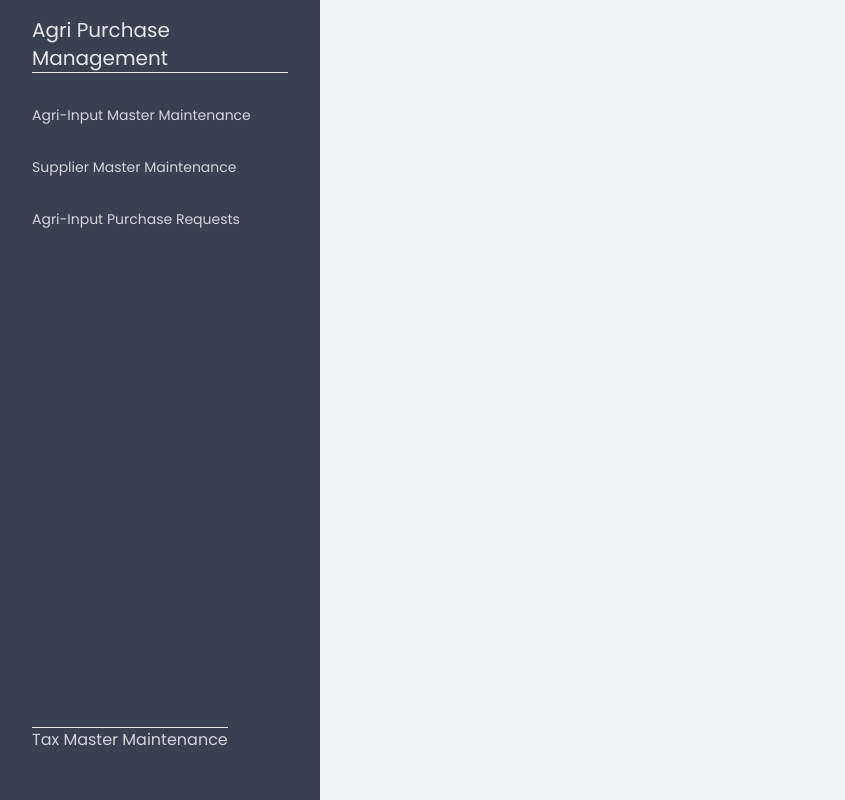
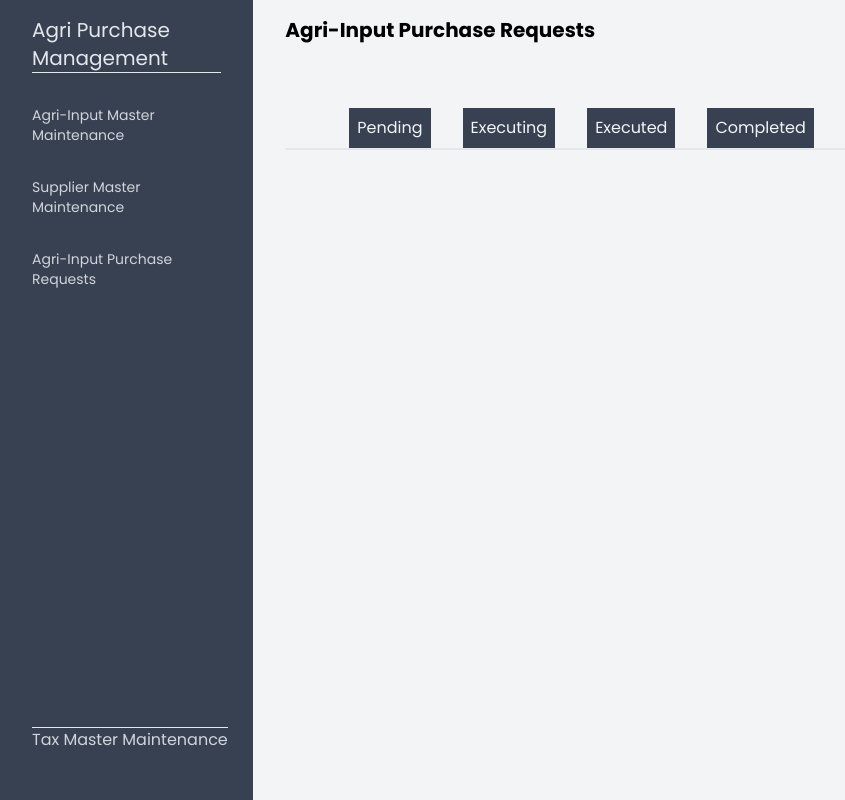
Before and after one commit to AL-S4H3R/skyber-test, a React (Create React App) app: page / in a window 1280 px wide. Shown: the whole page, without its empty margins (0-845 px from the left). Built offline with nearby package versions, Linux system fonts and the light colour scheme.

Commit message:
Added Top Bar

```diff
--- /dev/null
+++ b/src/components/agri-purchase/TopBar.tsx
@@ -0,0 +1,27 @@
+import React from 'react'
+
+const TopBar: React.FC = () => {
+    return(
+        <div className="w-full space-y-16">
+            <div>
+                <h1 className="text-xl font-bold">Agri-Input Purchase Requests</h1>
+            </div>
+            <div className="flex items-center w-full px-16 space-x-8 border-b-2">
+                <div className="bg-gray-700 text-gray-100 p-2">
+                    <a href="#">Pending</a>
+                </div>
+                <div className="bg-gray-700 text-gray-100 p-2">
+                    <a href="#">Executing</a>
+                </div>
+                <div className="bg-gray-700 text-gray-100 p-2">
+                    <a href="#">Executed</a>
+                </div>
+                <div className="bg-gray-700 text-gray-100 p-2">
+                    <a href="#">Completed</a>
+                </div>
+            </div>
+        </div>
+    )
+}
+
+export default TopBar
--- a/src/index.tsx
+++ b/src/index.tsx
@@ -1,7 +1,10 @@
 import React from 'react'
 import { render } from 'react-dom'
+import { BrowserRouter, Route, Switch } from 'react-router-dom'
 import './index.css'
-import Dashboard from './views/Dashboard'
+import AgriMaster from './views/AgriMaster'
+import AgriPurchase from './views/AgriPurchase'
+import SupplierMaster from './views/SupplierMaster'
 
 const App: React.FC = () => {
   return(
@@ -9,7 +12,13 @@ const App: React.FC = () => {
       <style>
         @import url('https://fonts.googleapis.com/css2?family=Poppins:ital,wght@0,100;0,200;0,300;0,400;0,500;0,600;0,700;0,800;0,900;1,100;1,200;1,300;1,400;1,500;1,600;1,700;1,800;1,900&display=swap');
       </style>
-      <Dashboard />
+      <BrowserRouter>
+        <Switch>
+          <Route exact path="/" component={AgriPurchase}/>
+          <Route path="/master" component={AgriMaster} />
+          <Route path="/supply" component={SupplierMaster} />
+        </Switch>
+      </BrowserRouter>
     </>
   )
 }
--- a/src/views/Dashboard.tsx
+++ b/src/views/AgriMaster.tsx
@@ -1,16 +1,19 @@
 import React from 'react'
 import Sidenav from '../components/Sidenav'
 
-const Dashboard: React.FC = () => {
-    return(
+const AgriMaster: React.FC = () => {
+    return (
         <div className="h-screen w-screen bg-gray-100">
             <div className="flex">
                 <div className="w-1/4">
                     <Sidenav />
+                </div>
+                <div className="px-8 py-4" style={{fontFamily:"'Poppins', serif"}}>
+                    <h1 className="font-bold text-2xl">Agri-Input Master Maintenance</h1>
                 </div>
             </div>
         </div>
     )
 }
 
-export default Dashboard
+export default AgriMaster
--- /dev/null
+++ b/src/views/AgriPurchase.tsx
@@ -0,0 +1,20 @@
+import React from 'react'
+import TopBar from '../components/agri-purchase/TopBar'
+import Sidenav from '../components/Sidenav'
+
+const Dashboard: React.FC = () => {
+    return(
+        <div className="h-screen w-screen bg-gray-100">
+            <div className="flex">
+                <div className="w-1/4">
+                    <Sidenav />
+                </div>
+                <div className="px-8 py-4 w-full" style={{fontFamily:"'Poppins', serif"}}>
+                    <TopBar />
+                </div>
+            </div>
+        </div>
+    )
+}
+
+export default Dashboard
--- /dev/null
+++ b/src/views/SupplierMaster.tsx
@@ -0,0 +1,19 @@
+import React from 'react'
+import Sidenav from '../components/Sidenav'
+
+const SupplierMaster: React.FC = () => {
+    return (
+        <div className="h-screen w-screen bg-gray-100">
+            <div className="flex">
+                <div className="w-1/4">
+                    <Sidenav />
+                </div>
+                <div className="px-8 py-4" style={{fontFamily:"'Poppins', serif"}}>
+                    <h1 className="font-bold text-2xl">Supplier Master Maintenance</h1>
+                </div>
+            </div>
+        </div>
+    )
+}
+
+export default SupplierMaster
```
